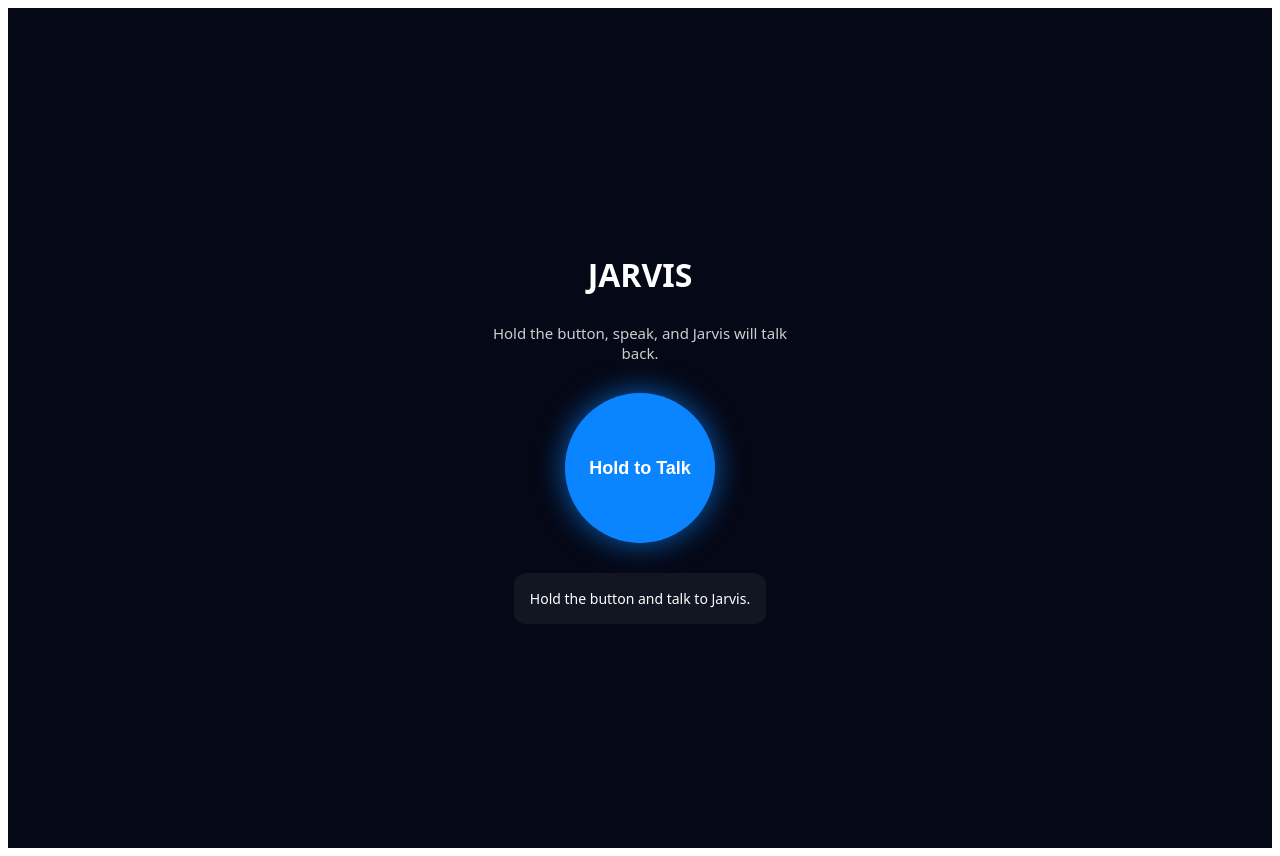
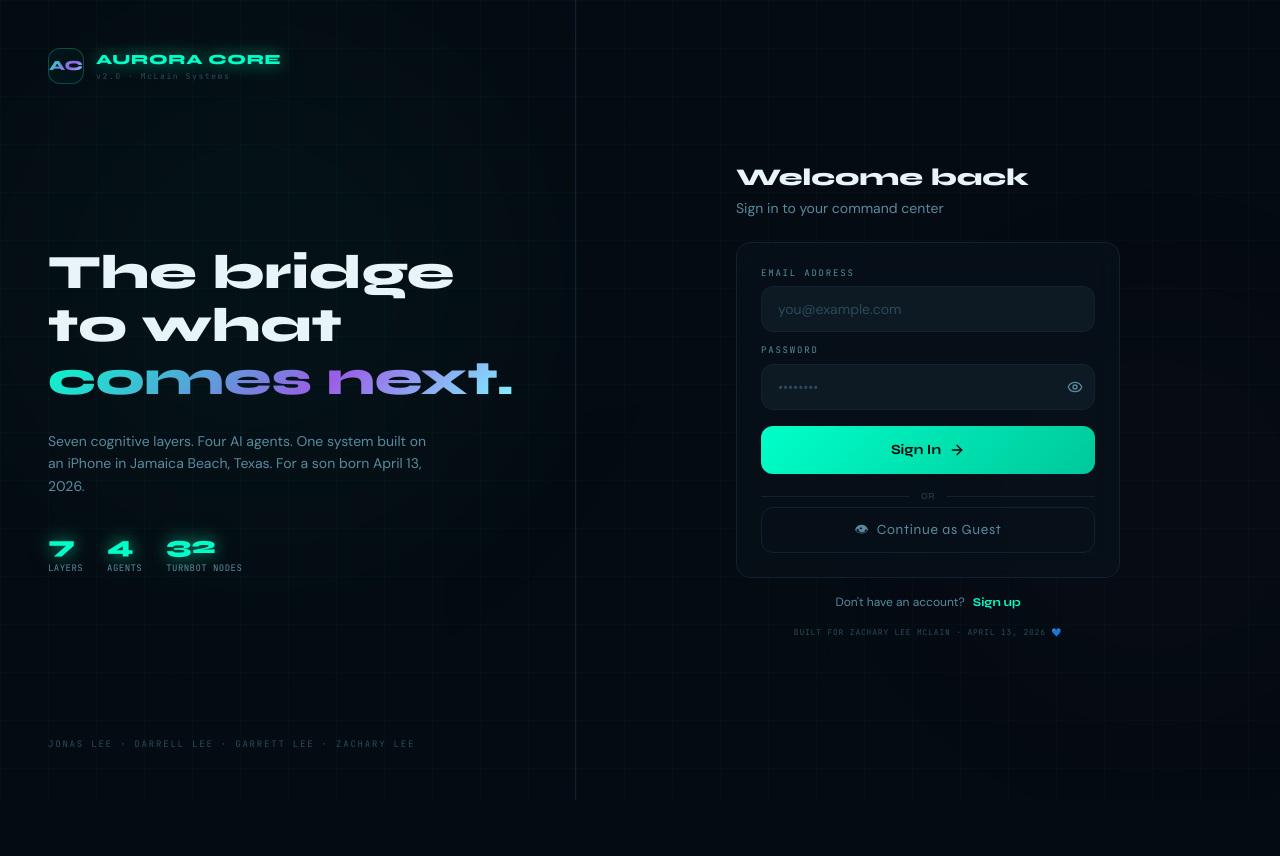
Before and after one commit to T3a165/Aurora-Core, a React (Vite) app: page / in a window 1280 px wide. After the commit the page ends 800 px from the top, so only its background shows below. Built offline with nearby package versions, Linux system fonts and the light colour scheme.

Commit message:
fix: restore App as root — JARVIS moves to floating orb

```diff
--- a/src/main.tsx
+++ b/src/main.tsx
@@ -1,13 +1,10 @@
-import React from "react";
-import ReactDOM from "react-dom/client";
-import Jarvis from "./Jarvis";
+import { StrictMode } from 'react'
+import { createRoot } from 'react-dom/client'
+import './index.css'
+import App from './App'
 
-const rootElement = document.getElementById("root");
-
-if (rootElement) {
-  ReactDOM.createRoot(rootElement).render(
-    <React.StrictMode>
-      <Jarvis />
-    </React.StrictMode>
-  );
-}
+createRoot(document.getElementById('root')!).render(
+  <StrictMode>
+    <App />
+  </StrictMode>,
+)
```
